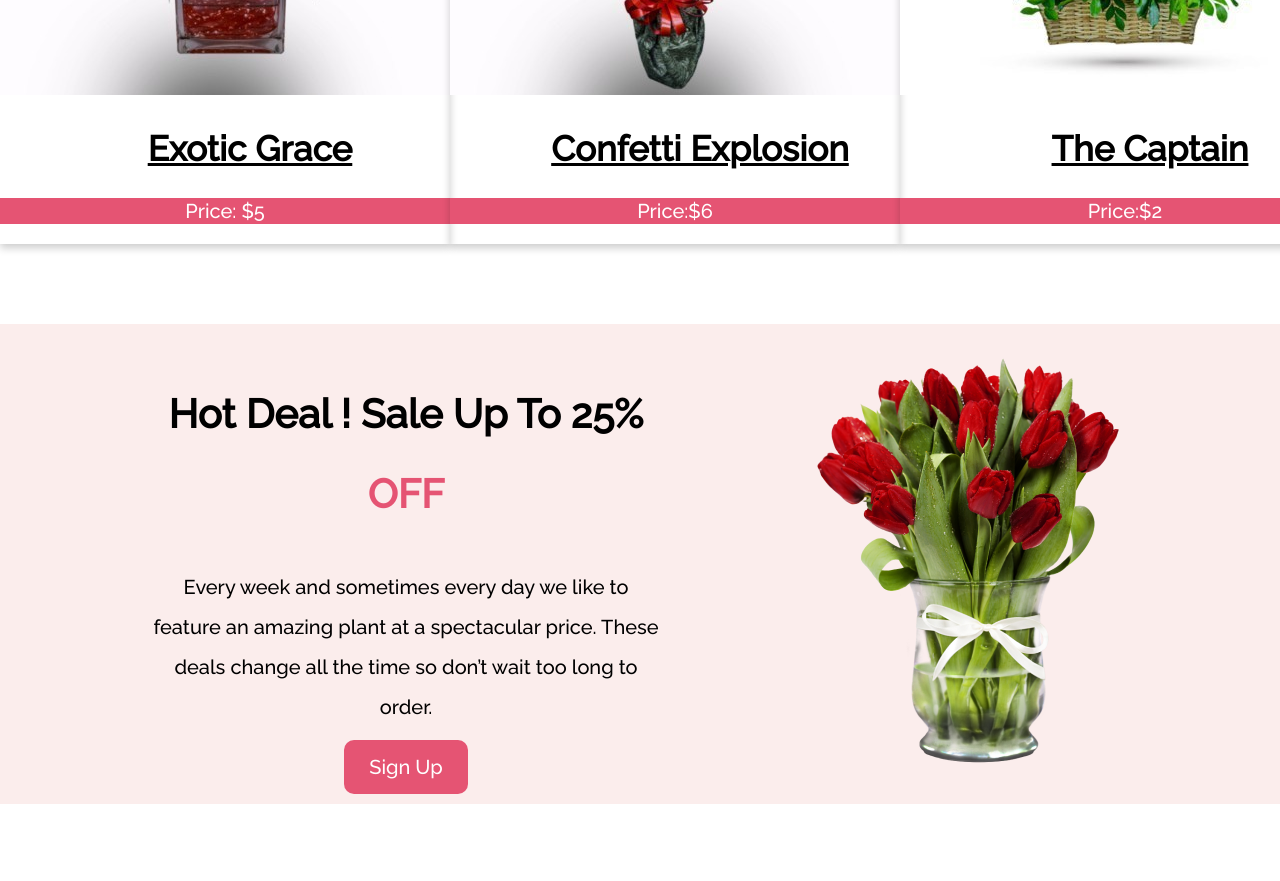
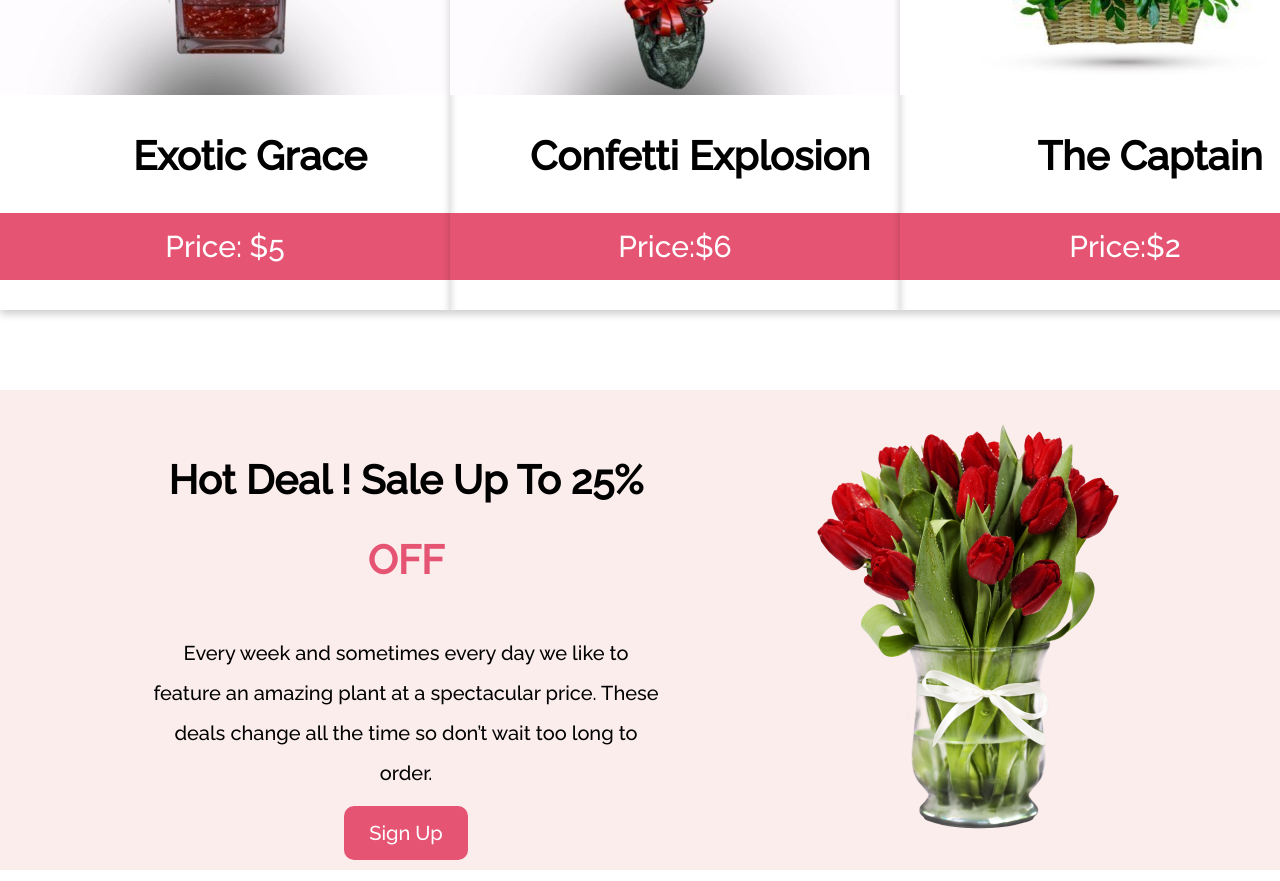
Before and after one commit to nazimsagor/Flower.Shop, a plain HTML site: page index.html in a window 1280 px wide. Shown: the part 2240-3121 px from the top of the page. Drawn offline with Linux system fonts and the light colour scheme.

Commit message:
correction

```diff
--- a/style.css
+++ b/style.css
@@ -12,6 +12,7 @@ section {
     background-color: rgba(255, 212, 207, 1);
     align-items: center;
     justify-content: space-evenly;
+
 }
 
 .banner-text {
@@ -98,18 +99,18 @@ h2 {
 }
 
 .wish-card h2 {
-    font-size: 35px;
-    text-decoration: underline;
+    font-size: 40px;
+
 
 }
 
 .wish-card p {
-    font-size: 20px;
+    font-size: 30px;
     color: #ffffff;
     border: 1px solid #E55473;
     background-color: #E55473;
-    /* border-radius: 10px; */
-    /* width: 50%; */
+    padding: 15px;
+
 }
 
 
@@ -126,7 +127,6 @@ h2 {
 .hot-text {
     font-size: 20px;
     width: 40%;
-    /* width: 1000%; */
     line-height: 2;
 }
 
```
